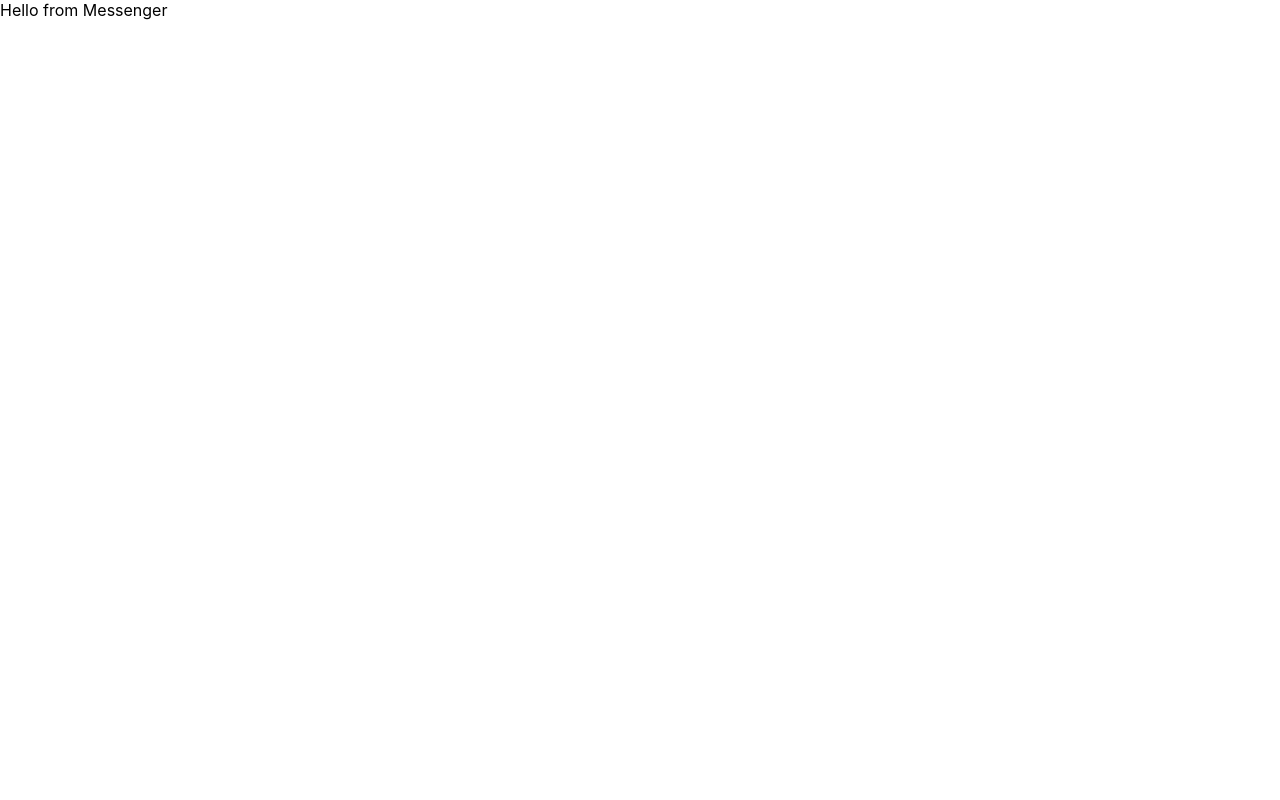
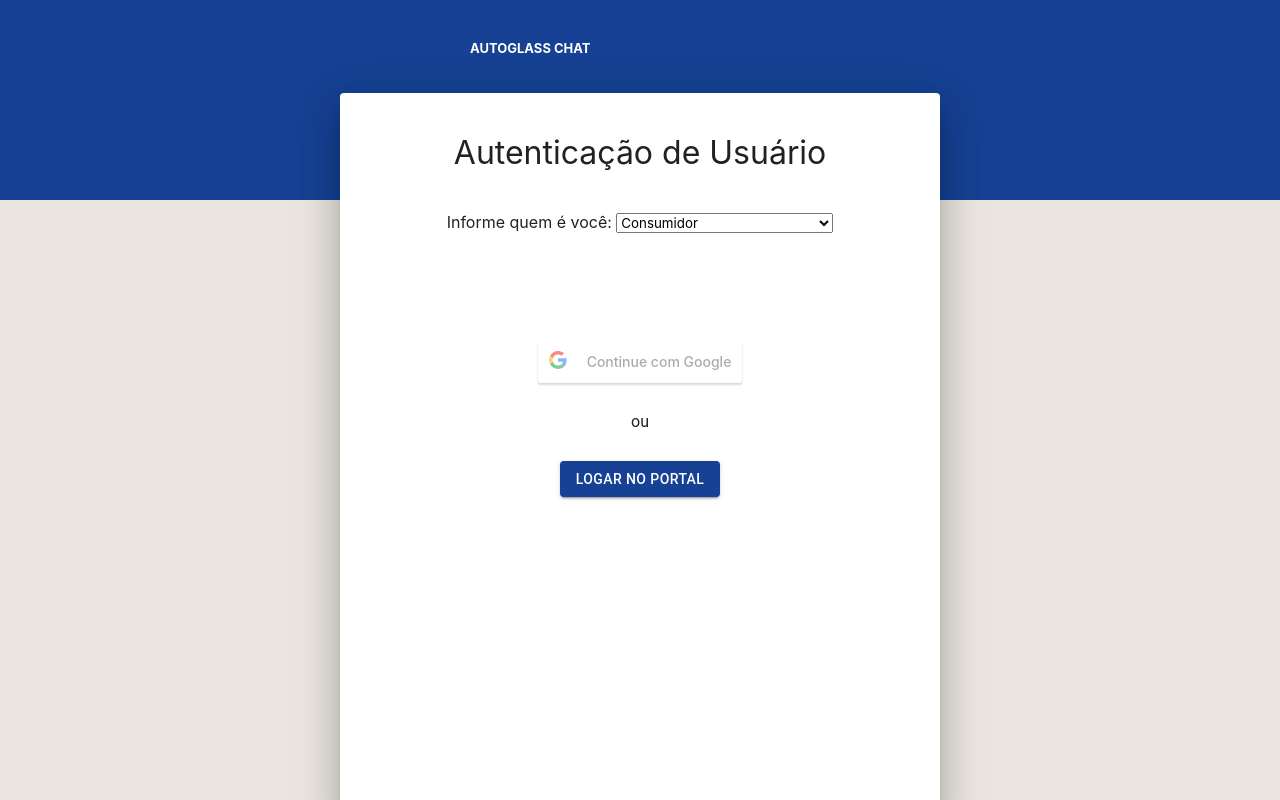
Before and after one commit to IsaacAlves7/chat, a React (Create React App) app in the folder app/: page / in a window 1280 px wide. Built offline with nearby package versions, Linux system fonts and the light colour scheme.

Commit message:
9th commit - AUTOGLASS CHAT

```diff
--- a/app/package.json
+++ b/app/package.json
@@ -3,11 +3,16 @@
   "version": "0.1.0",
   "private": true,
   "dependencies": {
+    "@emotion/react": "^11.8.2",
+    "@emotion/styled": "^11.8.1",
+    "@material-ui/core": "^4.12.3",
+    "@mui/material": "^5.5.1",
     "@testing-library/jest-dom": "^5.16.2",
     "@testing-library/react": "^12.1.4",
     "@testing-library/user-event": "^13.5.0",
     "react": "^17.0.2",
     "react-dom": "^17.0.2",
+    "react-google-login": "^5.2.2",
     "react-scripts": "5.0.0",
     "web-vitals": "^2.1.4"
   },
--- a/app/src/App.js
+++ b/app/src/App.js
@@ -1,13 +1,15 @@
 import './index.css';
-import Messenger from './components/Messenger';
+import Mess from './components/Messenger'; // the same thing of import Mess as Messenger from './components/Messenger'
 // import {WhatsappMessenger} from './components/Messenger'; importando mais de uma função no mesmo arquivo
+import AccountProvider from './context/AccountProvider';
 
-function App() {
-  return ( // Toda função de return(), dentro dela, necessita de uma Tag HTML5 para iniciar o overrides de importação (<></> Tag vazia = recomendado)
-   <div>
+function App() { // Toda função de return(), dentro dela, necessita da tag de exportação para iniciar o overrides de importação
+  return ( // Caso sejam Tags HTML5 necessitam que sejam encadeadas pelas tais (<></> Tag vazia = recomendado)
+    <div>
       {/* <p>Hello, World!</p> */}
-      <Messenger/> {/* Aqui ela está chamando a função de importação para dentro da função do App */}
-      {/*<WhatsappMessenger/>*/}
+      <AccountProvider>
+        <Mess/> {/* Aqui ela está chamando a função de importação para dentro da função do App */}
+      </AccountProvider>
     </div>
   );
 }
--- a/app/src/components/Messenger.jsx
+++ b/app/src/components/Messenger.jsx
@@ -1,8 +1,30 @@
+import { AppBar,Toolbar,makeStyles } from "@material-ui/core";
+import Login from './account/Login';
+import '../index.css';
+
+const useStyles = makeStyles({
+    component: {
+      height: '100vh'
+    },
+    loginHeader: {
+        height: 200,
+        backgroundColor: '#164194',
+        boxShadow: 'none'
+    }
+
+})
+
 const Messenger = () => {
+    const classes = useStyles();
     return (
         <>
-         <p>Hello from Messenger</p>
+          <AppBar className={classes.loginHeader}>
+              <strong class="App-logo">AUTOGLASS CHAT</strong>
+              <Toolbar></Toolbar>
+          </AppBar>
+          <Login/>
         </>
+
     )
 }
 
--- /dev/null
+++ b/app/src/components/account/Login.jsx
@@ -0,0 +1,75 @@
+import {Dialog, withStyles, Box, Typography} from '@material-ui/core';
+import Button from '@mui/material/Button';
+import {GoogleLogin} from 'react-google-login';
+import { useContext } from 'react';
+import '../../index.css'
+
+import { AccountContext } from '../../context/AccountProvider';
+
+const style = {
+    dialogPaper: {
+        height: '95%',
+        width: '60%',
+        marginTop: '12%'
+    }
+}
+
+const Login = ({classes}) => {
+    const clientId = '538364591142-qrrbfmrb64f498felsa7o4uct93949k4.apps.googleusercontent.com';
+
+    const {account, setAccount} = useContext(AccountContext);
+
+    const onLoginSuccess = (res) => {
+        console.log('Login successfuly!', res.profileObj);
+        setAccount(res.profileObj);
+    }
+
+    const onLoginFailure = () => {
+        console.log('Login Failed!');
+    }
+
+    return(
+        <Dialog
+           open={true}
+           classes={{paper: classes.dialogPaper}}
+           BackdropProps={{style: {backgroundColor: 'unset'}}}
+        >
+        <Box>
+            <Box>
+                <Typography class="App"><h1>Autenticação de Usuário</h1></Typography>
+            </Box>
+            <Box>
+               <div class="form-control App">
+		           <label for="room">Informe quem é você: </label>
+		           <select name="room" id="room">
+		           	  <option value="Consumidor">Consumidor</option>
+		           	  <option value="Segurador">Segurador/Corretor</option>
+		           	  <option value="Lojista">Lojista/Oficina</option>
+		           	  <option value="Atendente">Vendedor/Atendente autoglass</option>
+		           </select>
+		       </div>
+            </Box>
+            <Box class="App" style={{marginTop: 107}}>
+                <GoogleLogin
+                   clientId={clientId}
+                   buttonText='Continue com Google'
+                   cookiePolicy={'single_host_origin'}
+                   isSignedIn={true}
+                   onSuccess={onLoginSuccess}
+                   onFailure={onLoginFailure}
+                />
+                <Typography style={{marginTop: 27, marginBottom: 27}}>ou</Typography>
+                <Button
+                  variant="contained"
+                  style={{backgroundColor: '#164194'}}
+                  >
+                  Logar no portal
+                </Button>
+            </Box>
+        </Box>
+
+        </Dialog>
+    )
+}
+
+export default withStyles(style)(Login);
--- /dev/null
+++ b/app/src/context/AccountProvider.jsx
@@ -0,0 +1,21 @@
+import { createContext, useState } from "react";
+
+export const AccountContext = createContext(null);
+
+const AccountProvider = ({children}) => {
+    const [account, setAccount] = useState();
+
+    console.log(account);
+
+    return (
+        <AccountContext.Provider value={{
+            account,
+            setAccount
+        }}
+        >
+            {children}
+        </AccountContext.Provider>
+    )
+}
+
+export default AccountProvider;
--- a/app/src/index.css
+++ b/app/src/index.css
@@ -1,4 +1,4 @@
-/* Website Page configuration */
+/* === Website Page configuration === */
 
 *:not(i){
   font-family: -apple-system, BlinkMacSystemFont, 'Segoe UI', 'Roboto', 'Oxygen',
@@ -23,6 +23,7 @@
 
 body {
   margin: 0;
+  background-color: var(--app-background);
 }
 
 code {
@@ -35,7 +36,32 @@ code {
   background-color: var(--wds-cobalt-600);
 }
 
-/* AUTOGLASS CHAT - Color Palette */
+/* | Standard Scroll Bar Overflow | */
+::-webkit-scrollbar {
+  width: 5px;
+}
+
+::-webkit-scrollbar-track {
+  background: #dddddd47;
+}
+
+::-webkit-scrollbar-thumb {
+  background: #bdbcbc;
+}
+
+::-webkit-scrollbar-button {
+  background: transparent;
+}
+
+::-webkit-scrollbar-corner {
+  background: transparent;
+}
+
+::-webkit-scrollbar-resizer {
+  background: transparent;
+}
+
+/* ===> AUTOGLASS CHAT - Color Palette <=== */
 :root {
   --main: #164194;
   --layer-0: -1;
@@ -1181,20 +1207,25 @@ code {
   --announcement-speaker-fill-rgb: 0,128,105;
 }
 
-/* App.js Template */
+/* react.js --> App.js Template */
 
 .App {
   text-align: center;
+  margin-bottom: 20px;
+  margin-top: 40px;
 }
 
 .App-logo {
-  height: 40vmin;
-  pointer-events: none;
+  position: absolute;
+  left: 470px;
+  margin-top: 40px;
+  font-weight: 700;
+  font-size: small;
 }
 
 @media (prefers-reduced-motion: no-preference) {
   .App-logo {
-    animation: App-logo-spin infinite 20s linear;
+    animation: spin infinite 20s linear;
   }
 }
 
@@ -1213,11 +1244,11 @@ code {
   color: #61dafb;
 }
 
-@keyframes App-logo-spin {
+/* @keyframes spin {
   from {
     transform: rotate(0deg);
   }
   to {
     transform: rotate(360deg);
   }
-}
+}  */
```
Also changed, not shown: 1 other file (tests, documents, lock files or other folders).
